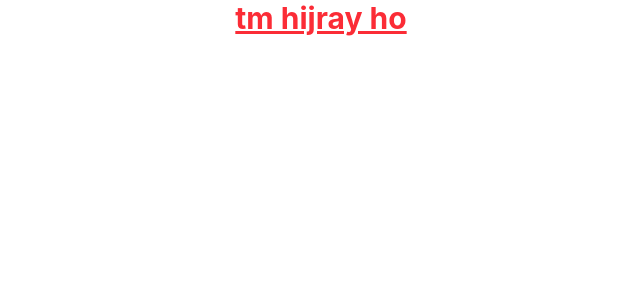
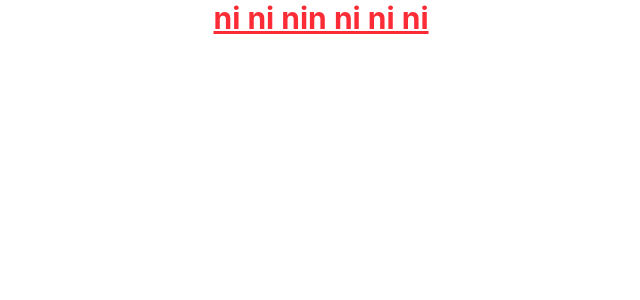
Before and after one commit to zestymec/react-router-web, a React (Vite) app: page / in a window 1280 px wide. Shown: the top 300 px of the page, without its empty margins (319-959 px from the left). Built offline with nearby package versions, Linux system fonts and the light colour scheme.

Commit message:
Update header text in App component

```diff
--- a/src/App.jsx
+++ b/src/App.jsx
@@ -10,8 +10,7 @@ function App() {
   return (
     <>
       <h1 class="text-3xl font-bold text-red-500 underline text-center align-center my-10s">
-      tm hijray ho
-      </h1>
+ni ni nin ni ni ni       </h1>
 
     </>
   )
```
